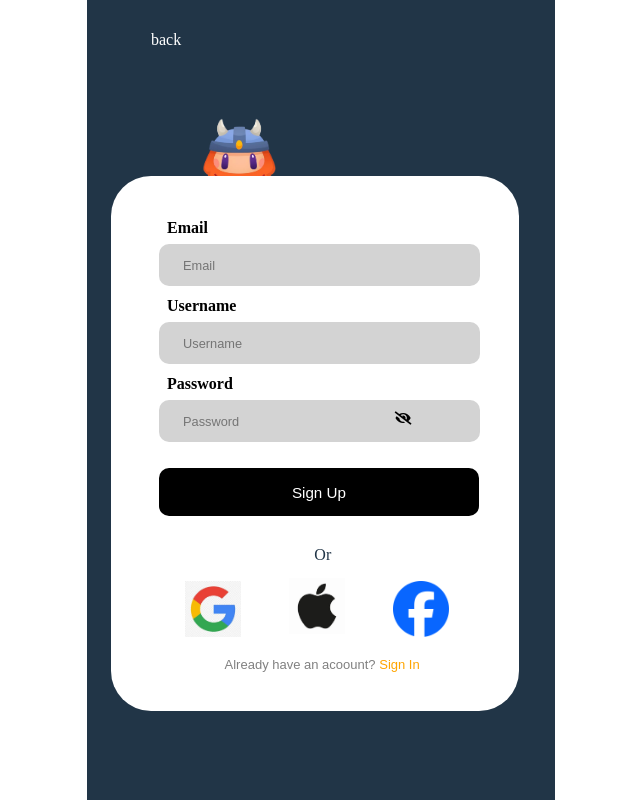
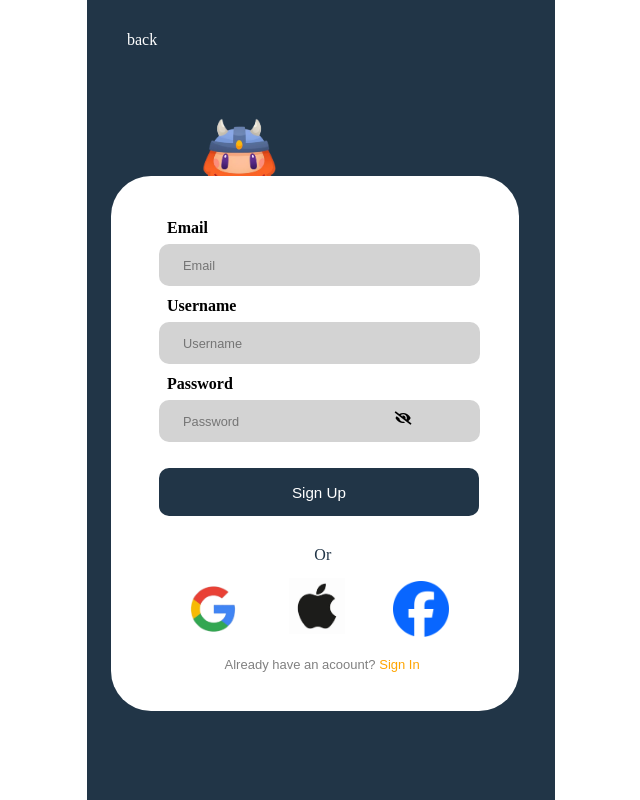
Before and after one commit to vtanevva/mobile-game-client, a React (Vite) app: page /register in a window 1280 px wide. Shown: the whole page, without its empty margins (319-959 px from the left). Built offline with nearby package versions, Linux system fonts and the light colour scheme; a web font is replaced by a local one.

Commit message:
final version client side

```diff
--- a/src/index.css
+++ b/src/index.css
@@ -21,7 +21,7 @@
   .back-button {
 	position: relative;
 	top: 4vh;
-	left: 8vh;
+	left: 5vh;
 	text-decoration: none;
 	color: white;
   }
@@ -126,7 +126,7 @@ font-size: 0.8em;
   }
 
   .login-button {
-	background-color: black;
+	background-color: #213547;
 	height: 6.1vh;
 	width: 108.5%;
 	text-align: center;
@@ -217,7 +217,7 @@ height: 7vh;
 
   }
   .Google {
-	background-image: url('public/google.jpg');
+	background-image: url('public/google1.png');
 	background-size: contain;
 	background-repeat: no-repeat;
 
@@ -283,7 +283,7 @@ left: 8vh;
 
   /*registerpage*/
   .register-button {
-	background-color: black;
+	background-color: #213547;
 	color: white;
 	height: 6.1vh;
 	width: 108.5%;
@@ -324,7 +324,6 @@ left: 8vh;
   }
 
   /*game*/
-  @import url('https://fonts.googleapis.com/css?family=Comfortaa');
 
   #container
   {
```
Also changed, not shown: src/App.jsx (+0 -66 lines), src/public/google1.png (added).
